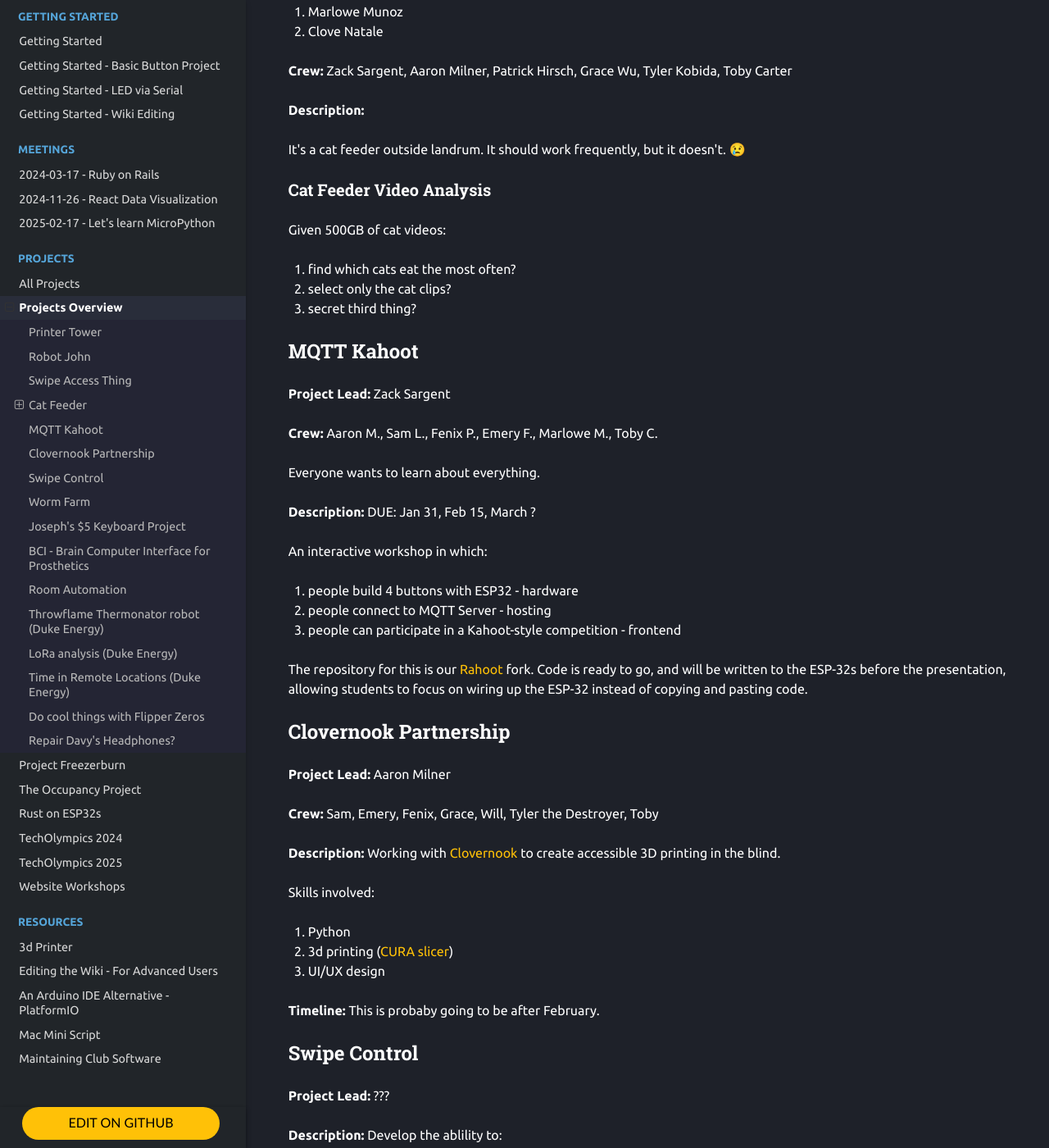
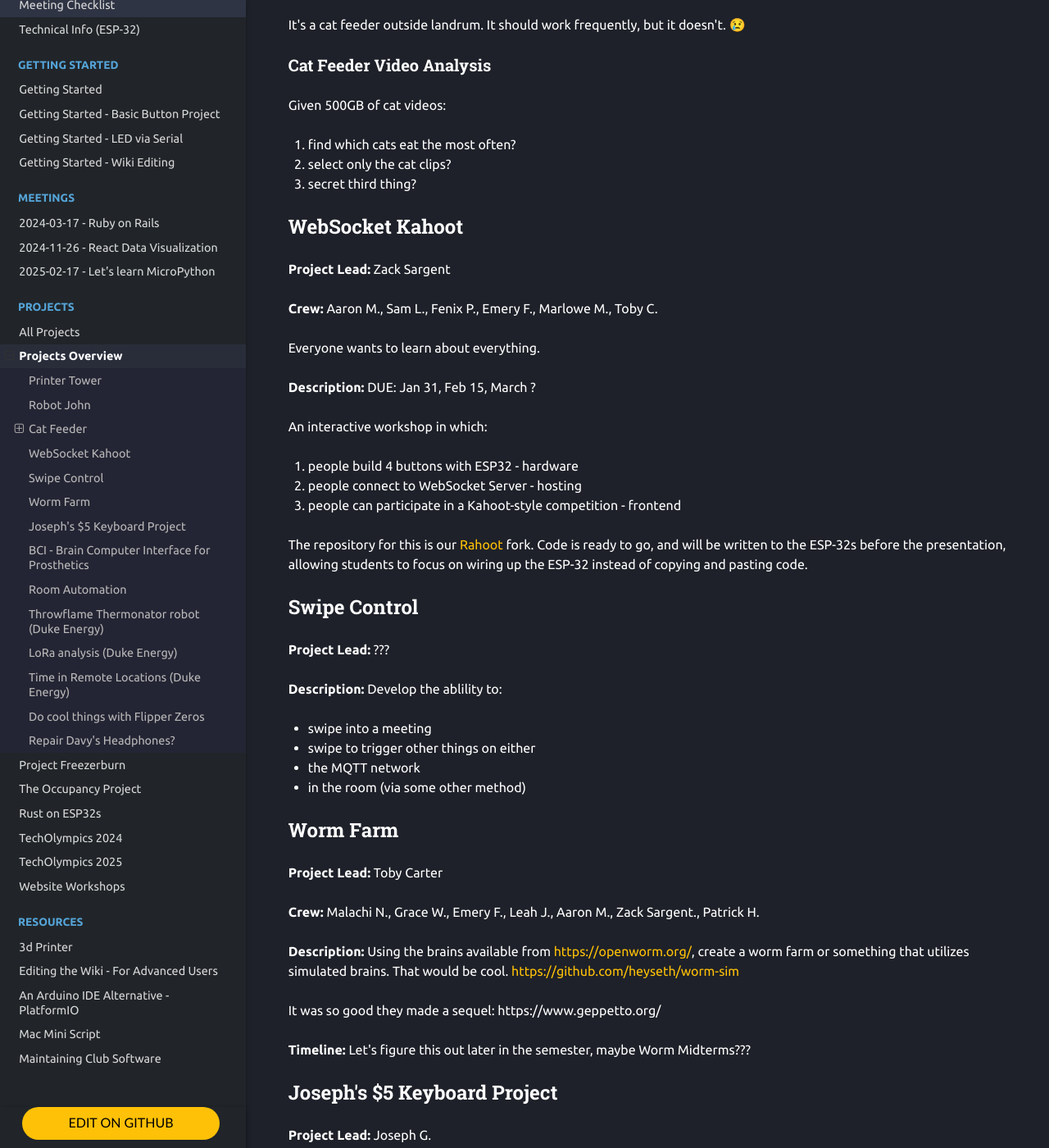
Before and after one commit to Norse-IoT/Wiki, an MkDocs documentation site: the page built from docs/projects/0-project-overview.md, in a window 1280 px wide and 1400 px high, scrolled down 838 px. Shown: the whole window at 82% size. Built offline with MkDocs 1.6.1, drawn with Linux system fonts in a browser that asks for light colours; nearby versions of some CDN libraries; some of the changed text lies outside the part shown.

Commit message:
Update 0-project-overview.md

```diff
--- a/docs/projects/0-project-overview.md
+++ b/docs/projects/0-project-overview.md
@@ -20,20 +20,14 @@
 
 [Discuss](https://discord.com/channels/1027698639172288512/1339403230534434938)
 
-## Swipe Access Thing
-
-**Project Lead:** Zack Sargent
-
-[Discuss](https://discord.com/channels/1027698639172288512/1326311855052034089)
-
 ## Cat Feeder
 
 **Project Lead:**
 
-1. Marlowe Munoz
+1. Izaac Gomez
 1. Clove Natale
 
-**Crew:** Zack Sargent, Aaron Milner, Patrick Hirsch, Grace Wu, Tyler Kobida, Toby Carter
+**Crew:** Zack Sargent, Aaron Milner, Patrick Hirsch, Grace Wu, Tyler Kobida, Toby Carter, Marlowe Munoz
 
 **Description:**
 
@@ -47,7 +41,7 @@
 2. select only the cat clips?
 3. secret third thing?
 
-## MQTT Kahoot
+## WebSocket Kahoot
 
 **Project Lead:** Zack Sargent
 
@@ -60,26 +54,10 @@
 An interactive workshop in which:
 
 1. people build 4 buttons with ESP32 - hardware
-2. people connect to MQTT Server - hosting
+2. people connect to WebSocket Server - hosting
 3. people can participate in a Kahoot-style competition - frontend
 
 The repository for this is our [Rahoot](https://github.com/Norse-IoT/Rahoot) fork. Code is ready to go, and will be written to the ESP-32s before the presentation, allowing students to focus on wiring up the ESP-32 instead of copying and pasting code.
-
-## Clovernook Partnership
-
-**Project Lead:** Aaron Milner
-
-**Crew:** Sam, Emery, Fenix, Grace, Will, Tyler the Destroyer, Toby
-
-**Description:** Working with [Clovernook](https://clovernook.org/) to create accessible 3D printing in the blind.
-
-Skills involved:
-
-1. Python
-2. 3d printing ([CURA slicer](https://github.com/Ultimaker/Cura))
-3. UI/UX design
-
-**Timeline:** This is probaby going to be after February.
 
 ## Swipe Control
 
```
